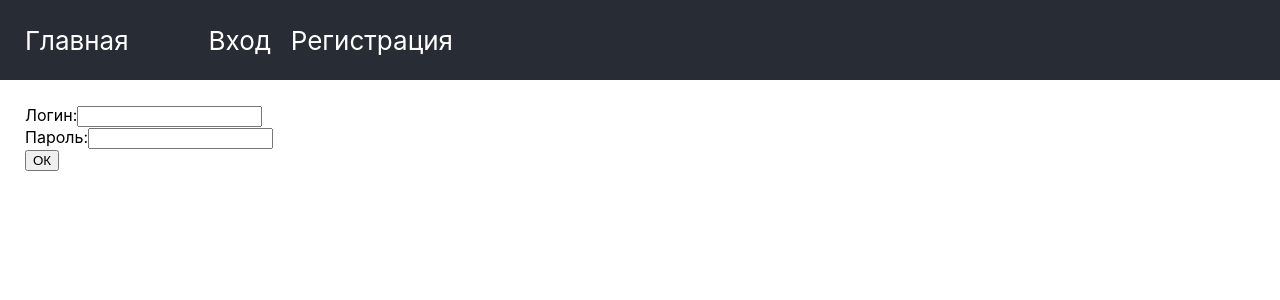
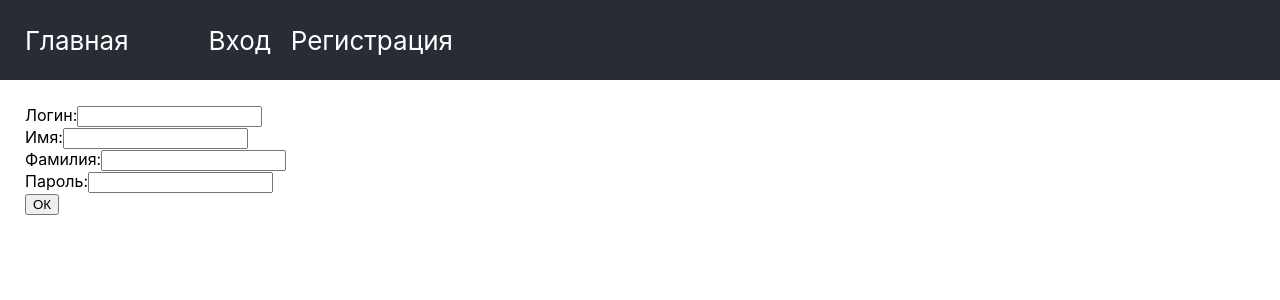
Before and after one commit to lapkoyana/training-center-front, a React (Create React App) app in the folder quality-control-system-frontend/: page /register in a window 1280 px wide. Shown: the top 300 px of the page. Built offline with nearby package versions, Linux system fonts and the light colour scheme.

Commit message:
Corrected registration

```diff
--- a/quality-control-system-frontend/src/components/App/AppPL.tsx
+++ b/quality-control-system-frontend/src/components/App/AppPL.tsx
@@ -85,7 +85,7 @@
 
             {currentUser ? (
               <span className="nav-item">
-                {currentUser.username}
+                {currentUser.firstName + " " + currentUser.lastName}
                 <a href="/login" onClick={this.logout}>
                   Выйти
                 </a>
--- a/quality-control-system-frontend/src/components/Register/Register.tsx
+++ b/quality-control-system-frontend/src/components/Register/Register.tsx
@@ -4,12 +4,16 @@
 type StateType = {
     username: string,
     password: string,
+    firstName: string,
+    lastName: string
 }
 
 export class Register extends React.Component<{}, StateType> {
     state: StateType = {
         username: "",
         password: "",
+        firstName: "",
+        lastName: ""
     }
 
     onChangeUsername = (e: ChangeEvent<HTMLInputElement>) => {
@@ -24,9 +28,23 @@
         })
     }
 
+    onChangeFirstName = (e: ChangeEvent<HTMLInputElement>) => {
+        this.setState({
+            firstName: e.target.value,
+        })
+    }
+
+    onChangeLastName = (e: ChangeEvent<HTMLInputElement>) => {
+        this.setState({
+            lastName: e.target.value,
+        })
+    }
+
     handleRegister = (e: FormEvent<HTMLFormElement>) => {
-        e.preventDefault();
-        AuthenticationService.register(this.state.username, this.state.password)
+        e.preventDefault()
+        AuthenticationService.register(this.state.username, this.state.password,
+            this.state.firstName, this.state.lastName)
+        window.location.reload()
     }
 
     render() {
@@ -35,6 +53,14 @@
                     <div><label>
                     Логин:
                     <input type="text" name="username" onChange={this.onChangeUsername} value={this.state.username}/>
+                </label></div>
+                <div><label>
+                    Имя:
+                    <input type="text" name="firstName" onChange={this.onChangeFirstName} value={this.state.firstName}/>
+                </label></div>
+                <div><label>
+                    Фамилия:
+                    <input type="text" name="lastName" onChange={this.onChangeLastName} value={this.state.lastName}/>
                 </label></div>
                 <div><label>
                     Пароль:
--- a/quality-control-system-frontend/src/constants/index.ts
+++ b/quality-control-system-frontend/src/constants/index.ts
@@ -54,8 +54,10 @@
     token: string,
     type: string,
     id: number,
-    username: string
-    roles: Array<String>
+    username: string,
+    roles: Array<String>,
+    firstName: string,
+    lastName: string
 }
 
 export type SetLectionsType = {
--- a/quality-control-system-frontend/src/services/AuthenticationService.ts
+++ b/quality-control-system-frontend/src/services/AuthenticationService.ts
@@ -23,13 +23,13 @@
         localStorage.removeItem("user");
     }
 
-    register(username: string, password: string) {
+    register(username: string, password: string, firstName: string, lastName: string) {
         return fetch(URL + "signup", {
             method: 'POST',
             headers: {
                 'Content-Type': 'application/json'
             },
-            body: JSON.stringify({username, password})
+            body: JSON.stringify({username, password, firstName, lastName})
         });
     }
 }
```
